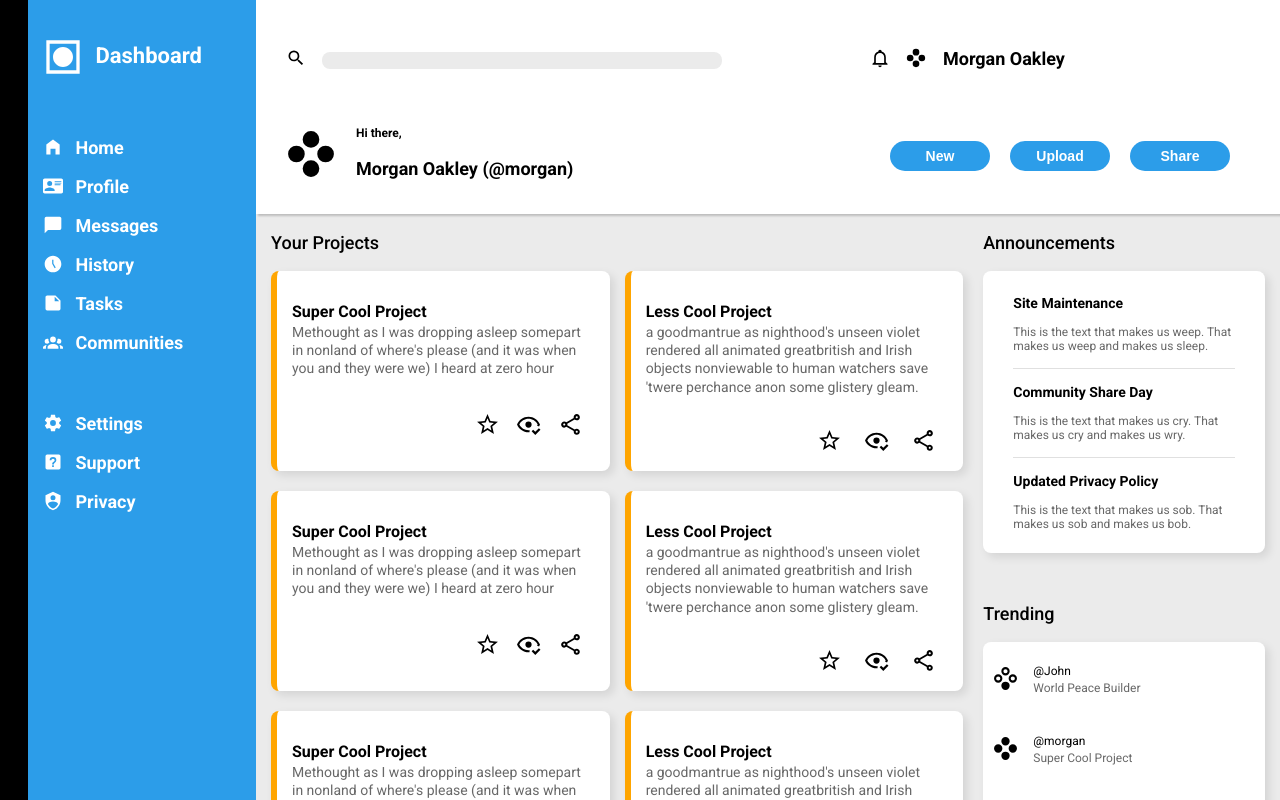
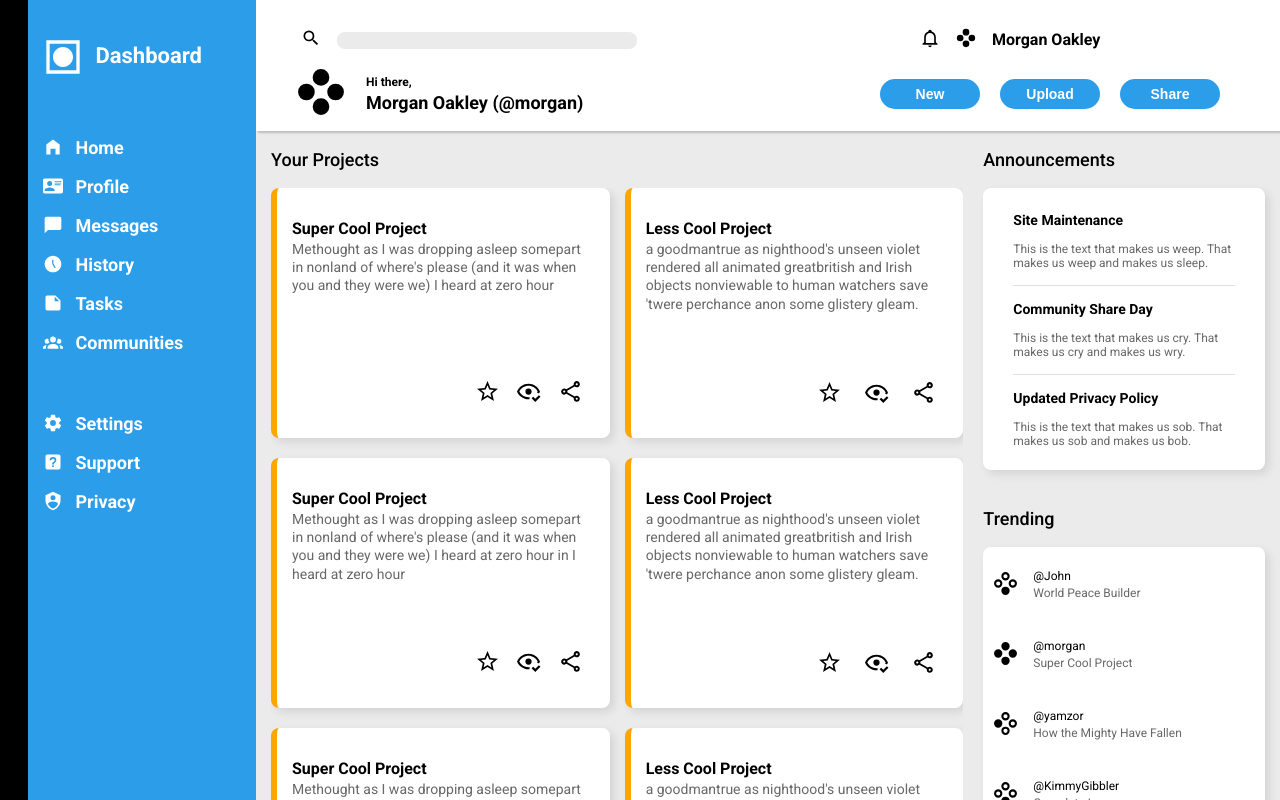
Before and after one commit to beedubz/Admin-Dashboard, a plain HTML site: page index.html in a window 1280 px wide. Drawn offline with Linux system fonts and the light colour scheme.

Commit message:
final version

```diff
--- a/index.html
+++ b/index.html
@@ -42,9 +42,8 @@
           <img src="icons/magnify.svg" alt="Home" width="20" height="20">
           <input type="text" id="searchBar" name="userInput" />
           </p>
-
         </div>
-        <div class="top-head-right>">
+        <div class="top-head-right">
           <p>
             <img src="icons/bell-outline.svg" alt="Bell" width="20" height="20">
             <img src="icons/gamepad-circle.svg" alt="User-photo" width="20" height="20">
@@ -55,8 +54,8 @@
             <img src="icons/gamepad-circle.svg" alt="User-photo" width="50" height="50">
           </div>
           <div class="user-greeting">
-            <p id="hi">Hi there,</p>
-            <p id="user_name">Morgan Oakley (@morgan)</p>
+            <div id="hi">Hi there,</div>
+            <div id="user_name">Morgan Oakley (@morgan)</div>
           </div>
         </div>
         <div class="bottom-head-right">
@@ -93,7 +92,7 @@
                 <p class="card-text">
                   Methought as I was dropping asleep somepart in nonland of
                   where's please (and it was when you and they were we) I heard
-                  at zero hour
+                  at zero hour in I heard at zero hour
                 </p>
                 </div>
                 <div class="card-links">
--- a/style.css
+++ b/style.css
@@ -22,7 +22,7 @@ body {
 .container {
   display: grid;
   grid-template-columns: 1fr 4fr;
-  grid-template-rows: 1fr 6fr;
+  grid-template-rows: auto 8fr;
 }
 
 .sidebar {
@@ -73,9 +73,9 @@ p img {
   grid-row: 1;
   grid-column: 2;
   background-color: white;
-  padding: 10px;
+  padding: 10px 20px 10px 20px;
   grid-template-columns: 2fr 1fr;
-  grid-template-rows: 1fr 1fr;
+  grid-template-rows: auto auto;
   align-items: center;
   box-shadow: 2px 2px 2px rgba(0, 0, 0, 0.2);
   position: relative;
@@ -85,20 +85,23 @@ p img {
 .top-head-left {
   grid-row: 1/2;
   grid-column: 1/2;
-  padding: 20px;
+  margin-bottom: 0px;
+  padding-left: 25px;
 }
 
 #searchBar {
   border-radius: 8px;
   background-color: rgb(235, 235, 235);
   border-style: none;
-  width: 400px;
+  width: 300px;
 }
 
 .top-head-right {
   grid-row: 1/2;
   grid-column: 2/3;
-  font-size: 14px;
+  font-size: 16px;
+  margin-bottom: 0px;
+  padding-left: 60px;
 }
 
 .bottom-head-left {
@@ -110,6 +113,7 @@ p img {
   align-items: center;
   justify-content: left;
   column-gap: 20px;
+  margin-top: 0px;
 }
 
 .user-photo {
@@ -119,6 +123,9 @@ p img {
 
 .user-greeting {
   grid-column: 2/3;
+  display: flex;
+  flex-direction: column;
+  gap: 4px;
 }
 
 .bottom-head-right {
@@ -129,6 +136,7 @@ p img {
   gap: 20px;
   padding-left: 20px;
   padding-right: 40px;
+  margin-top: 0px;
 }
 
 .bottom-head-right button {
@@ -147,12 +155,16 @@ p img {
 
 #hi {
   font-size: 12px;
-  margin-bottom: 3px;
+  margin-bottom: 4px;
+  margin-block-end: 0px;
+  line-height: 1;
 }
 
 #user-name {
   font-size: 18px;
-  margin-top: 3px;
+  margin-top: 5px;
+  margin-block-start: 0px;
+  line-height: 1.3;
 }
 
 .main-content {
@@ -163,7 +175,10 @@ p img {
   padding-left: 15px;
   padding-right: 20px;
   grid-template-columns: 70% 30%;
+  grid-template-rows: 1fr;
   column-gap: 20px;
+  align-items: stretch;
+  padding-bottom: 50px;
 }
 
 .main-title {
@@ -173,13 +188,19 @@ p img {
 
 .projects {
   grid-column: 1/2;
-  grid-row: 1/3;
+  grid-row: 1;
+  display: flex;
+  flex-direction: column;
 }
 
 .main-cards {
   display: grid;
   grid-template-columns: 1fr 1fr;
-  gap: 15px;
+  column-gap: 15px;
+  flex-grow: 1;
+  overflow-y: auto;
+  row-gap: 20px;
+  align-content: start;
 }
 
 .card {
@@ -188,12 +209,11 @@ p img {
   border-left-style: solid;
   border-left-width: 6px;
   border-left-color: orange;
-  height: 200px;
+  height: 250px;
   padding: 15px;
   box-shadow: 4px 4px 10px rgba(0, 0, 0, 0.1);
-  grid-template-rows: 5fr 1fr;
+  grid-template-rows: 1fr auto;
   display: grid;
-  margin-bottom: 20px;
 }
 
 .card-content {
@@ -205,6 +225,7 @@ p img {
   display: flex;
   justify-content: flex-end;
   gap: 10px;
+  align-self: end;
 }
 
 .card-title {
@@ -222,19 +243,28 @@ p img {
 
 .main-cards-left {
   grid-column: 1/2;
+  display: grid;
+  gap: 20px;
 }
 
 .main-cards-right {
   grid-column: 2/3;
+  display: grid;
+  gap: 20px;
 }
 
-.main-right-stack {
+#main-right-stack {
   grid-column: 2/3;
+  grid-row: 1;
+  display: flex;
+  flex-direction: column;
+  gap: 20px;
+  height: 100%;
 }
 
 .announcements {
   padding-right: 15px;
-  margin-bottom: 50px;
+  margin-bottom: 0px;
 }
 
 #announce-card {
@@ -262,8 +292,10 @@ p img {
 }
 
 .trending {
-  align-self: start;
   padding-right: 15px;
+  flex-grow: 1;
+  display: flex;
+  flex-direction: column;
 }
 
 .trend-card {
@@ -271,11 +303,12 @@ p img {
   font-weight: lighter;
   background-color: white;
   border-radius: 8px;
-  padding: 10px;
+  padding: 10px 10px 10px 10px;
   box-shadow: 4px 4px 10px rgba(0, 0, 0, 0.1);
   display: flex; /* Make it a flex container */
   flex-direction: column; /* Stack its children (.trend-user items) vertically */
   gap: 15px; /* Adds space between each .trend-user block */
+  flex-grow: 1;
 }
 
 .trend-user {
```
